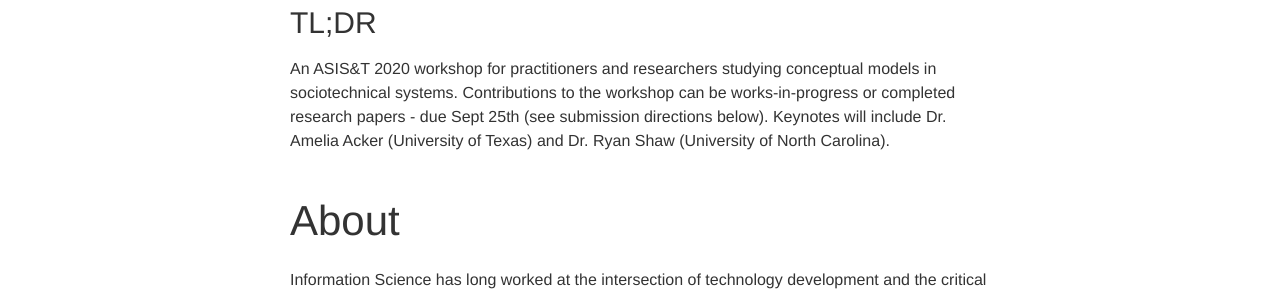
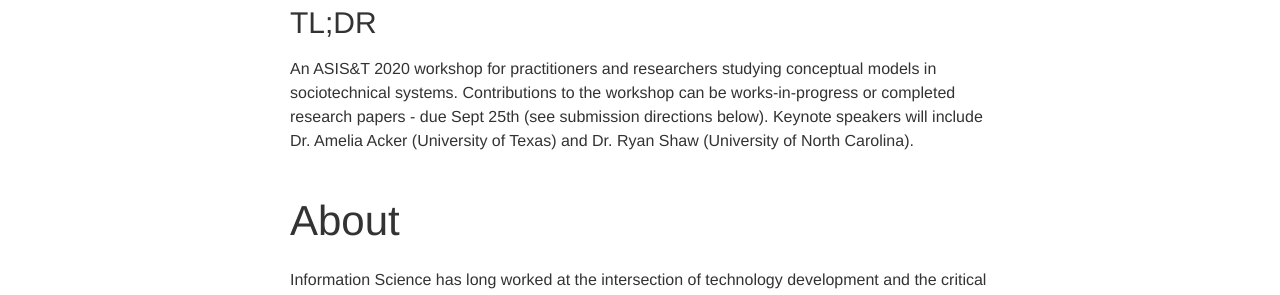
Before and after one commit to sig-cm/sig-cm.github.io, a Jekyll site: the page built from _news/ASIST-2020-CFP.md, in a window 1280 px wide and 900 px high. Shown: the part 251-546 px from the top of the window. Built offline with Jekyll 4.4.1, drawn with Linux system fonts in a browser that asks for light colours; nearby versions of some CDN libraries; some of the changed text lies outside the part shown.

Commit message:
Update ASIST-2020-CFP.md

```diff
--- a/_news/ASIST-2020-CFP.md
+++ b/_news/ASIST-2020-CFP.md
@@ -7,7 +7,7 @@ inline: false
 
 
 ### TL;DR
-An ASIS&T 2020 workshop for practitioners and researchers studying conceptual models in sociotechnical systems. Contributions to the workshop can be works-in-progress or completed research papers - due Sept 25th (see submission directions below). Keynotes will include Dr. Amelia Acker (University of Texas) and Dr. Ryan Shaw (University of North Carolina).
+An ASIS&T 2020 workshop for practitioners and researchers studying conceptual models in sociotechnical systems. Contributions to the workshop can be works-in-progress or completed research papers - due Sept 25th (see submission directions below). Keynote speakers will include Dr. Amelia Acker (University of Texas) and Dr. Ryan Shaw (University of North Carolina).
 
 ## About
 Information Science has long worked at the intersection of technology development and the critical study of technologies in particular places, serving particular people, at particular points in time. Conceptual models -- the representation of how a system works, as well as the information objects they process and transmit -- are fundamental to the construction, maintenance, and use of digital infrastructures that mutually constitute people and technology (the sociotechnical) (Kling, 1980; Agre, 1994; Selbst et al, 2019). Although conceptual models are critical to sociotechnical systems, they are often overlooked or under-described in information science research (Weber et al, 2019).
```
Also changed, not shown: other parts of _news/ASIST-2020-CFP.md (+2 -0 lines).
